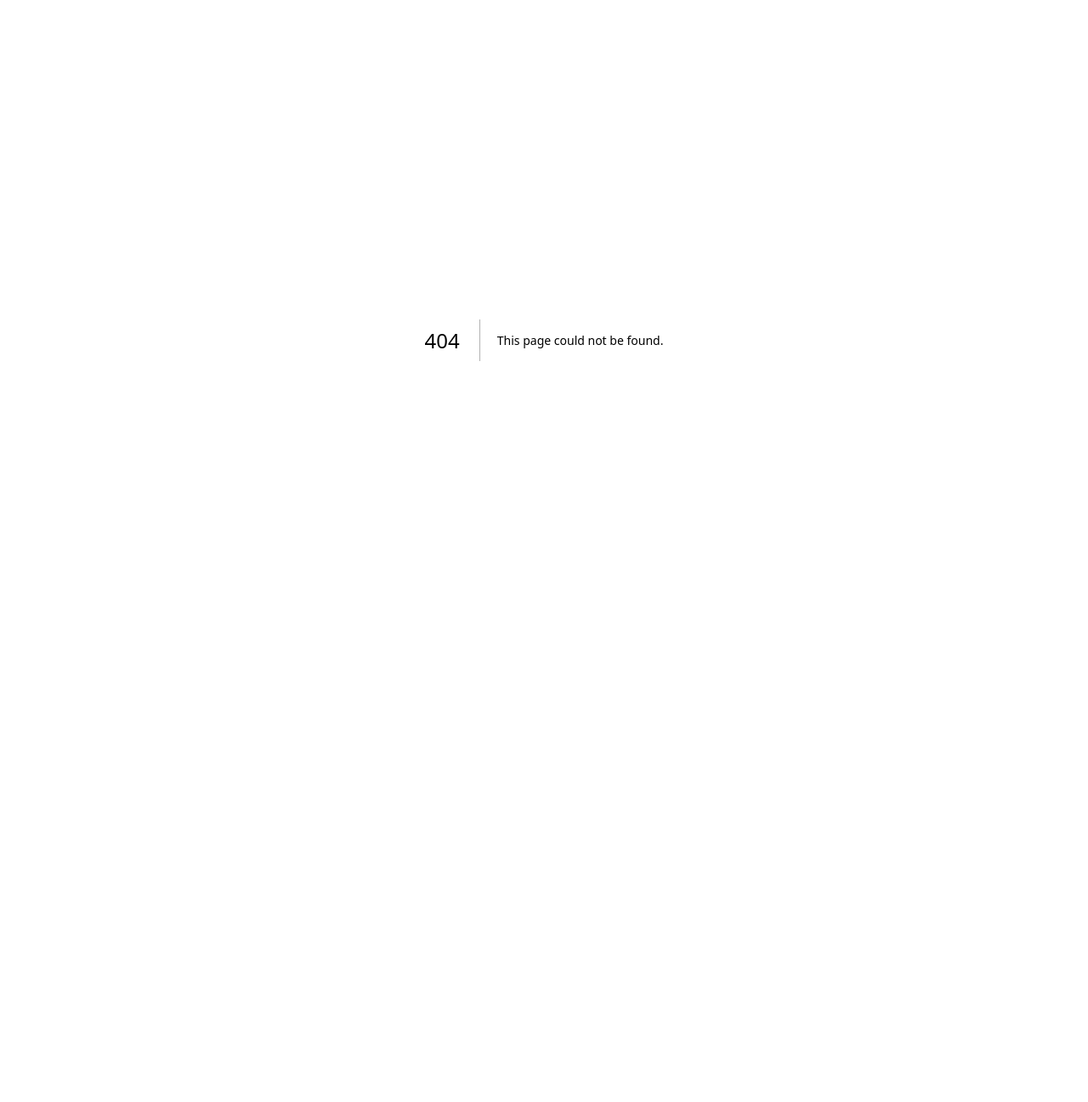
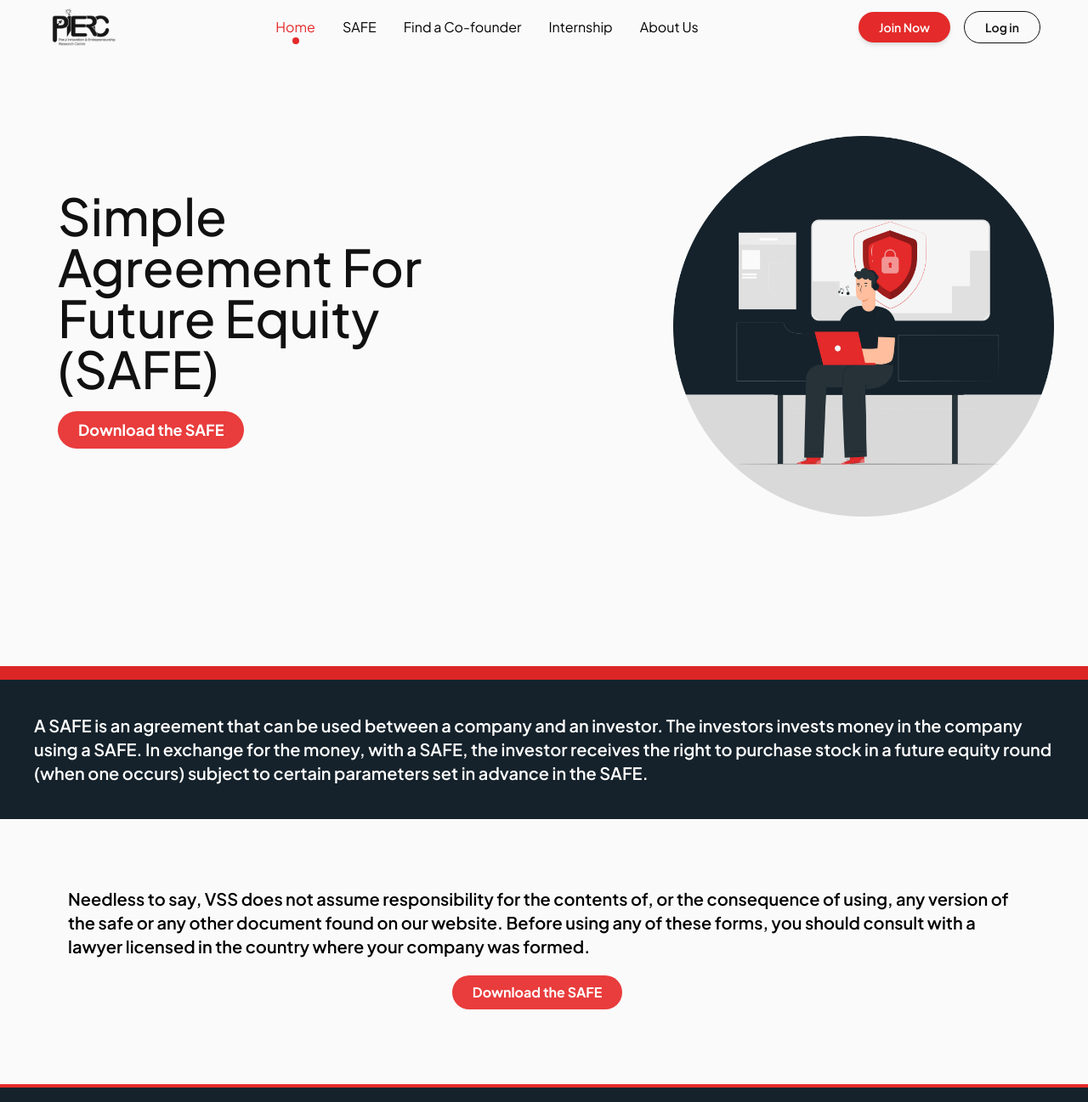
Before and after one commit to abhinnvyas/VSS-Landing-Page, a Next.js app: page /safe in a window 1280 px wide. Before the commit this address had no page. Shown: the top 1297 px of the page at 85% size. Before the commit the page ends 800 px from the top, so only its background shows below. Built offline with nearby package versions, Linux system fonts and the light colour scheme.

Commit message:
CREATED THE SAFE PAGE

```diff
--- a/app/page.js
+++ b/app/page.js
@@ -23,8 +23,6 @@ export default function Home() {
       <Slogan2Section />
       <Events />
       {/* <WorkspaceBanner /> */}
-
-      {/* CTABanner */}
       <Mentor />
       <Governers />
       <Footer />
--- /dev/null
+++ b/app/safe/page.js
@@ -0,0 +1,20 @@
+import Footer from "@/components/Footer/footer";
+import Navbar from "@/components/navbar/Navbar";
+import Hero from "@/components/SAFE/hero/Hero";
+import Section1 from "@/components/SAFE/section1/Section1";
+import Section2 from "@/components/SAFE/section2/Section2";
+import React from "react";
+
+const page = () => {
+  return (
+    <div className="bg-background">
+      <Navbar />
+      <Hero />
+      <Section1 />
+      <Section2 />
+      <Footer />
+    </div>
+  );
+};
+
+export default page;
--- /dev/null
+++ b/components/SAFE/hero/Hero.jsx
@@ -0,0 +1,45 @@
+import Image from "next/image";
+import HeroImage from "@/public/images/SAFE/safeheroimage.png"; // Ensure this path is correct
+
+const Hero = () => {
+  return (
+    <section className=" bg-background">
+      <div className="flex flex-col md:flex-row items-center justify-between w-full p-10 min-h-[calc(100vh-80px)]">
+        {/* Left Content */}
+        <div className="text-center  md:text-left max-w-lg mt-20 md:mt-14 lg:mt-10 px-7">
+          <div className="flex items-center space-x-3"></div>
+          <h1 className="text-4xl md:text-5xl lg:text-6xl font-[500]  text-[#111111]">
+            Simple Agreement For Future Equity (SAFE)
+          </h1>
+
+          {/* <p className="text-base text-[#111111] font-semibold mt-4">
+            Empowering Innovators: Crafting, Launching, and Scaling Startups
+            with Expert Guidance and Resources
+          </p> */}
+
+          <button className="bg-[#E93C3C] font-bold text-white my-2 mt-5 mr-4 text-lg px-6 py-2 rounded-full  hover:bg-[#D63636]">
+            Download the SAFE
+          </button>
+        </div>
+
+        {/* Right Images Section */}
+        <div className="mt-12 grid grid-cols-2 gap-4 max-w-md">
+          {/* Main Image */}
+          <div className="col-span-2">
+            <Image
+              src={HeroImage} // Replace with actual path in /public
+              alt="Main Image"
+              width={988}
+              height={660}
+              className="rounded-lg"
+            />
+          </div>
+        </div>
+      </div>
+      {/* Red Bar at the Bottom of the Section */}
+      <div className="w-full h-4 bg-red-600 mt-16"></div>
+    </section>
+  );
+};
+
+export default Hero;
--- /dev/null
+++ b/components/SAFE/section1/Section1.jsx
@@ -0,0 +1,19 @@
+import React from "react";
+
+const Section1 = () => {
+  return (
+    <section className="bg-[#15222B] text-white w-full">
+      <div className=" p-10 w-full">
+        <p className="font-[600] text-md lg:text-xl md:text-lg text-left">
+          A SAFE is an agreement that can be used between a company and an
+          investor. The investors invests money in the company using a SAFE. In
+          exchange for the money, with a SAFE, the investor receives the right
+          to purchase stock in a future equity round (when one occurs) subject
+          to certain parameters set in advance in the SAFE.
+        </p>
+      </div>
+    </section>
+  );
+};
+
+export default Section1;
--- /dev/null
+++ b/components/SAFE/section2/Section2.jsx
@@ -0,0 +1,23 @@
+import React from "react";
+
+const Section2 = () => {
+  return (
+    <section className="bg-background text-black w-full">
+      <div className=" p-10 md:p-14 lg:p-20 w-full flex flex-col items-center justify-center">
+        <p className="font-[600] text-md lg:text-xl md:text-lg text-left">
+          Needless to say, VSS does not assume responsibility for the contents
+          of, or the consequence of using, any version of the safe or any other
+          document found on our website. Before using any of these forms, you
+          should consult with a lawyer licensed in the country where your
+          company was formed.
+        </p>
+        <button className="bg-[#E93C3C] font-bold text-white my-2 mt-5 mr-4 text-md px-6 py-2 rounded-full  hover:bg-[#D63636]">
+          Download the SAFE
+        </button>
+      </div>
+      <div className="h-1 bg-primary"></div>
+    </section>
+  );
+};
+
+export default Section2;
--- a/components/hero/HeroSection.jsx
+++ b/components/hero/HeroSection.jsx
@@ -41,7 +41,7 @@ export default function HeroSection() {
           </div>
 
           {/* Right Images Section */}
-          <div className="mt-12 md:mt-0 md:ml-12 grid grid-cols-2 gap-4 max-w-md">
+          <div className="mt-12  grid grid-cols-2 gap-4 max-w-md">
             {/* Main Image */}
             <div className="col-span-2">
               <Image
```
Also changed, not shown: public/images/SAFE/safeheroimage.png (added).
